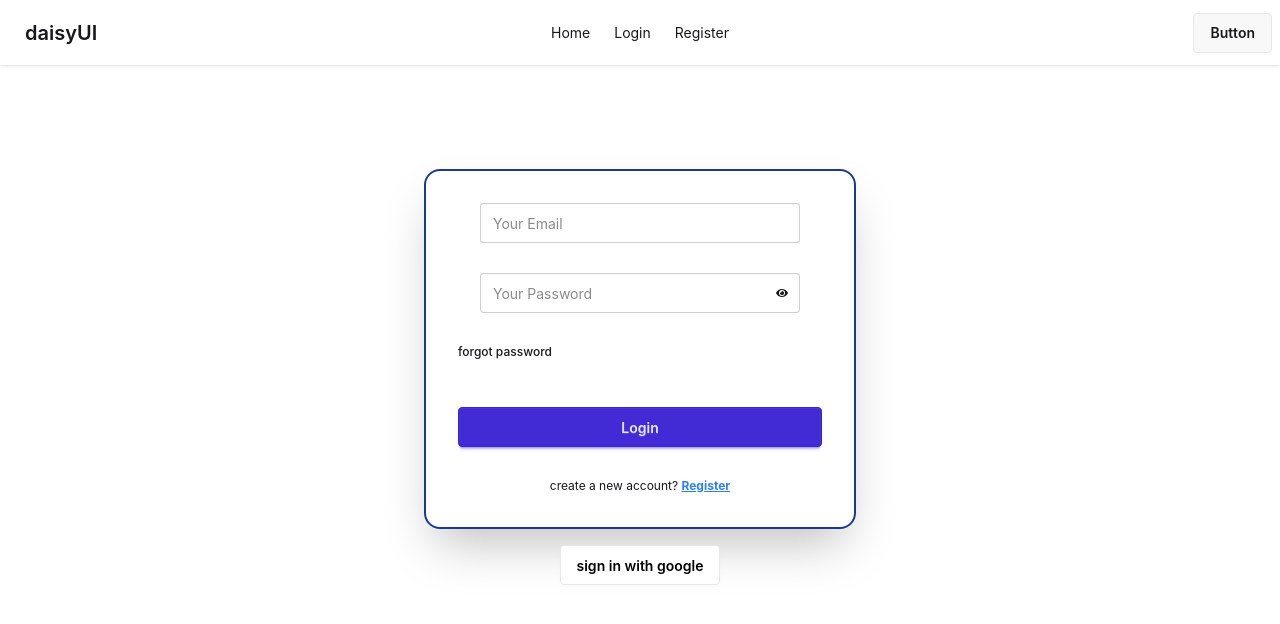
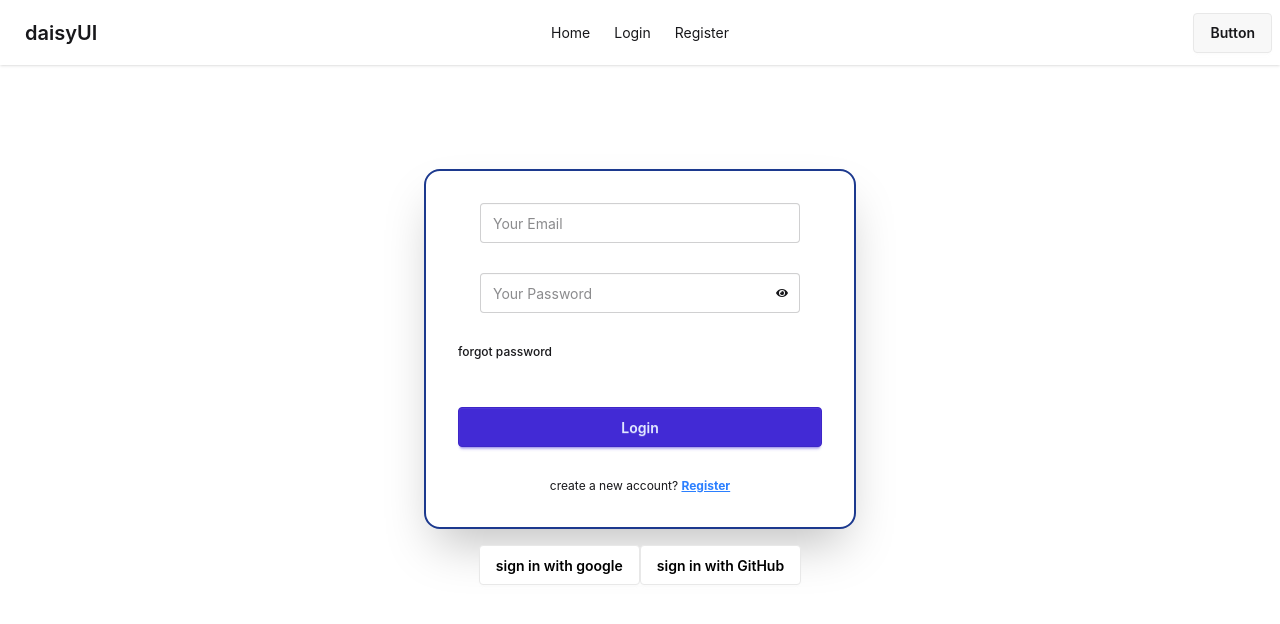
Before and after one commit to sohagroy7223/Explore-Email-Password-Auth, a React (Vite) app: page /login in a window 1280 px wide. Shown: the top 624 px of the page. Built offline with nearby package versions, Linux system fonts and the light colour scheme.

Commit message:
addad sign in with github successfully

```diff
--- a/src/Components/Login/Login.jsx
+++ b/src/Components/Login/Login.jsx
@@ -1,4 +1,5 @@
 import {
+  GithubAuthProvider,
   GoogleAuthProvider,
   sendPasswordResetEmail,
   signInWithEmailAndPassword,
@@ -66,6 +67,18 @@ const Login = () => {
       });
   };
 
+  const handelLoginWithGitHub = () => {
+    console.log("sign in with github");
+    const gitHubProvider = new GithubAuthProvider();
+    signInWithPopup(auth, gitHubProvider)
+      .then((result) => {
+        console.log(result);
+      })
+      .catch((error) => {
+        console.log(error);
+      });
+  };
+
   return (
     <div className="text-center max-w-md mx-auto p-2 mt-10">
       <h2 className="text-4xl font-bold mb-4 text-white">Login now</h2>
@@ -119,6 +132,12 @@ const Login = () => {
       >
         sign in with google
       </button>
+      <button
+        onClick={handelLoginWithGitHub}
+        className="btn bg-white text-black mt-4"
+      >
+        sign in with GitHub
+      </button>
       {errorMassage && <p className="text-red-600">{errorMassage}</p>}
       {success && <p className="text-green-600">user login successfully</p>}
     </div>
```
